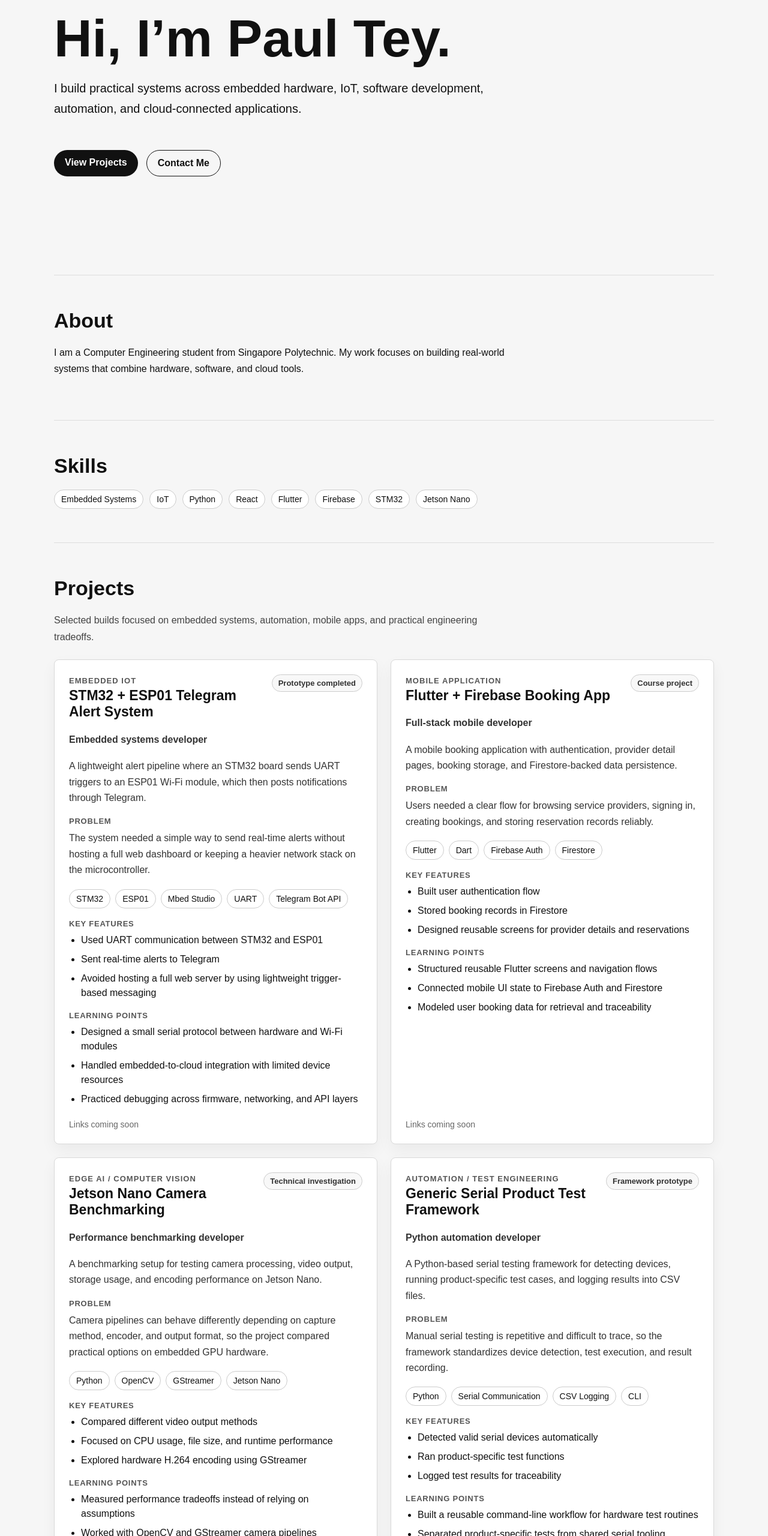
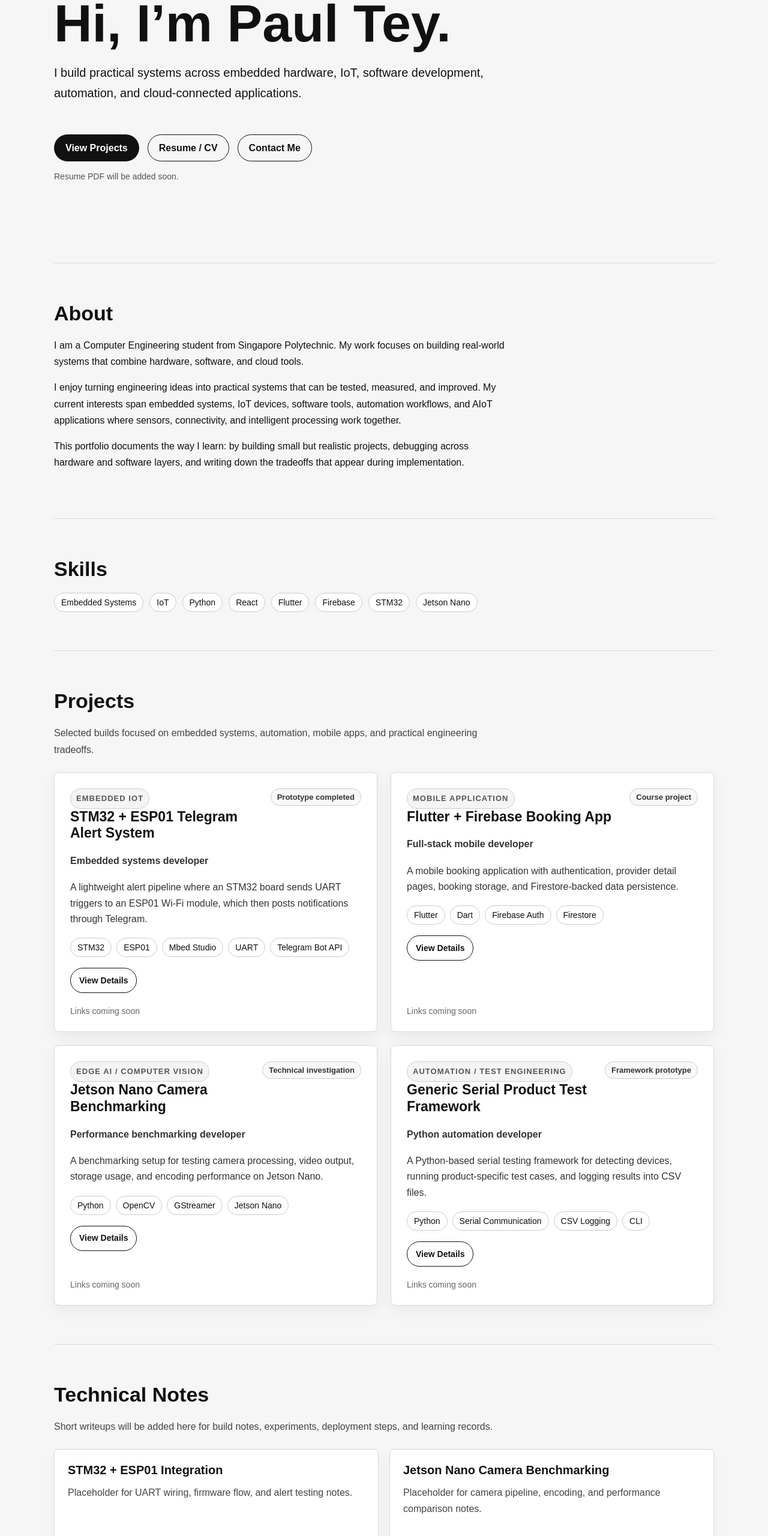
Before and after one commit to Paul-Tey/paultey-portfolio, a React (Vite) app: page / in a window 1280 px wide. Shown: the part 240-2800 px from the top of the page at 60% size. Built offline with nearby package versions, Linux system fonts and the light colour scheme.

Commit message:
Build site v2 portfolio sections

```diff
--- a/src/App.jsx
+++ b/src/App.jsx
@@ -24,10 +24,21 @@ function App() {
               View Projects
             </a>
 
+            <a
+              href="/Paul_Tey_Resume.pdf"
+              className="button secondary-button"
+              target="_blank"
+              rel="noopener noreferrer"
+            >
+              Resume / CV
+            </a>
+
             <a href="#contact" className="button secondary-button">
               Contact Me
             </a>
           </div>
+
+          <p className="resume-note">Resume PDF will be added soon.</p>
         </section>
 
         <section className="section" id="about">
@@ -37,6 +48,20 @@ function App() {
             I am a Computer Engineering student from Singapore Polytechnic. My
             work focuses on building real-world systems that combine hardware,
             software, and cloud tools.
+          </p>
+
+          <p>
+            I enjoy turning engineering ideas into practical systems that can be
+            tested, measured, and improved. My current interests span embedded
+            systems, IoT devices, software tools, automation workflows, and AIoT
+            applications where sensors, connectivity, and intelligent processing
+            work together.
+          </p>
+
+          <p>
+            This portfolio documents the way I learn: by building small but
+            realistic projects, debugging across hardware and software layers,
+            and writing down the tradeoffs that appear during implementation.
           </p>
         </section>
 
@@ -71,6 +96,38 @@ function App() {
           </div>
         </section>
 
+        <section className="section" id="technical-notes">
+          <div className="section-heading">
+            <h2>Technical Notes</h2>
+            <p>
+              Short writeups will be added here for build notes, experiments,
+              deployment steps, and learning records.
+            </p>
+          </div>
+
+          <div className="notes-grid">
+            <article className="note-card">
+              <h3>STM32 + ESP01 Integration</h3>
+              <p>Placeholder for UART wiring, firmware flow, and alert testing notes.</p>
+            </article>
+
+            <article className="note-card">
+              <h3>Jetson Nano Camera Benchmarking</h3>
+              <p>Placeholder for camera pipeline, encoding, and performance comparison notes.</p>
+            </article>
+
+            <article className="note-card">
+              <h3>GitHub + Cloudflare Deployment Workflow</h3>
+              <p>Placeholder for local build, repository, and deployment workflow notes.</p>
+            </article>
+
+            <article className="note-card">
+              <h3>C2000 ePWM Learning Notes</h3>
+              <p>Placeholder for PWM setup, timing concepts, and lab learning notes.</p>
+            </article>
+          </div>
+        </section>
+
         <section className="section" id="contact">
           <h2>Contact</h2>
 
--- a/src/components/ProjectCard.jsx
+++ b/src/components/ProjectCard.jsx
@@ -1,4 +1,7 @@
+import { useState } from "react";
+
 function ProjectCard({ project }) {
+  const [isExpanded, setIsExpanded] = useState(false);
   const hasGithub = Boolean(project.links.github);
   const hasDemo = Boolean(project.links.demo);
   const hasLinks = hasGithub || hasDemo;
@@ -18,15 +21,41 @@ function ProjectCard({ project }) {
 
       <p className="project-summary">{project.summary}</p>
 
+      <div className="tech-stack">
+        {project.techStack.map((technology) => (
+          <span key={technology}>{technology}</span>
+        ))}
+      </div>
+
+      <button
+        className="details-toggle"
+        type="button"
+        aria-expanded={isExpanded}
+        onClick={() => setIsExpanded(!isExpanded)}
+      >
+        {isExpanded ? "Hide Details" : "View Details"}
+      </button>
+
+      {isExpanded && (
+        <div className="expanded-details">
           <div className="project-detail">
             <h4>Problem</h4>
             <p>{project.problem}</p>
           </div>
 
-      <div className="tech-stack">
-        {project.techStack.map((technology) => (
-          <span key={technology}>{technology}</span>
-        ))}
+          <div className="project-detail">
+            <h4>Architecture</h4>
+            <p>{project.architecture}</p>
+          </div>
+
+          <div className="project-detail">
+            <h4>Challenges</h4>
+            <p>{project.challenges}</p>
+          </div>
+
+          <div className="project-detail">
+            <h4>Future improvements</h4>
+            <p>{project.futureImprovements}</p>
           </div>
 
           <div className="project-lists">
@@ -48,6 +77,8 @@ function ProjectCard({ project }) {
               </ul>
             </div>
           </div>
+        </div>
+      )}
 
       <div className="project-links" aria-label={`${project.title} links`}>
         {hasGithub && (
--- a/src/data/projects.js
+++ b/src/data/projects.js
@@ -8,6 +8,12 @@ export const projects = [
       "A lightweight alert pipeline where an STM32 board sends UART triggers to an ESP01 Wi-Fi module, which then posts notifications through Telegram.",
     problem:
       "The system needed a simple way to send real-time alerts without hosting a full web dashboard or keeping a heavier network stack on the microcontroller.",
+    architecture:
+      "STM32 firmware watches for trigger conditions, sends compact UART messages to the ESP01, and the ESP01 handles Wi-Fi access plus the Telegram Bot API request.",
+    challenges:
+      "Keeping the serial messages reliable while debugging across firmware, Wi-Fi configuration, and API response behavior.",
+    futureImprovements:
+      "Add a clearer command format, retry handling, message acknowledgements, and a small configuration flow for Wi-Fi and chat settings.",
     techStack: ["STM32", "ESP01", "Mbed Studio", "UART", "Telegram Bot API"],
     keyFeatures: [
       "Used UART communication between STM32 and ESP01",
@@ -33,6 +39,12 @@ export const projects = [
       "A mobile booking application with authentication, provider detail pages, booking storage, and Firestore-backed data persistence.",
     problem:
       "Users needed a clear flow for browsing service providers, signing in, creating bookings, and storing reservation records reliably.",
+    architecture:
+      "Flutter screens manage the user flow while Firebase Auth handles identity and Firestore stores provider and booking records.",
+    challenges:
+      "Keeping navigation, authenticated state, and Firestore reads understandable while the app grew beyond a single screen.",
+    futureImprovements:
+      "Improve validation, add booking status updates, refine Firestore security rules, and create a cleaner admin workflow.",
     techStack: ["Flutter", "Dart", "Firebase Auth", "Firestore"],
     keyFeatures: [
       "Built user authentication flow",
@@ -58,6 +70,12 @@ export const projects = [
       "A benchmarking setup for testing camera processing, video output, storage usage, and encoding performance on Jetson Nano.",
     problem:
       "Camera pipelines can behave differently depending on capture method, encoder, and output format, so the project compared practical options on embedded GPU hardware.",
+    architecture:
+      "Python scripts run capture and output tests using OpenCV and GStreamer, then compare practical metrics such as runtime, CPU load, and output file size.",
+    challenges:
+      "Understanding how capture backends, encoder choices, and hardware acceleration affected the same camera workload.",
+    futureImprovements:
+      "Automate repeatable benchmark runs, export clearer result tables, and test more camera resolutions and frame rates.",
     techStack: ["Python", "OpenCV", "GStreamer", "Jetson Nano"],
     keyFeatures: [
       "Compared different video output methods",
@@ -83,6 +101,12 @@ export const projects = [
       "A Python-based serial testing framework for detecting devices, running product-specific test cases, and logging results into CSV files.",
     problem:
       "Manual serial testing is repetitive and difficult to trace, so the framework standardizes device detection, test execution, and result recording.",
+    architecture:
+      "A Python CLI detects serial devices, loads product-specific test routines, executes them in a consistent order, and writes structured results to CSV.",
+    challenges:
+      "Designing shared serial tooling that stays reusable while still allowing each product to define its own checks.",
+    futureImprovements:
+      "Add richer reports, configurable test plans, better error recovery, and support for running batches of devices.",
     techStack: ["Python", "Serial Communication", "CSV Logging", "CLI"],
     keyFeatures: [
       "Detected valid serial devices automatically",
--- a/src/index.css
+++ b/src/index.css
@@ -11,6 +11,7 @@ body {
   font-family: Arial, sans-serif;
   background: #f6f6f6;
   color: #111111;
+  font-size: 16px;
 }
 
 a {
@@ -21,7 +22,7 @@ a {
 .navbar {
   width: min(1100px, 92%);
   margin: 0 auto;
-  padding: 18px 0;
+  padding: 16px 0;
   display: flex;
   align-items: center;
   justify-content: space-between;
@@ -48,7 +49,8 @@ a {
 
 .navbar-links a:hover,
 .contact-links a:hover,
-.button:hover {
+.button:hover,
+.details-toggle:hover {
   opacity: 0.75;
 }
 
@@ -58,11 +60,11 @@ main {
 }
 
 .hero {
-  min-height: 80vh;
+  min-height: 78vh;
   display: flex;
   flex-direction: column;
   justify-content: center;
-  padding: 80px 0;
+  padding: 84px 0 72px;
 }
 
 .eyebrow {
@@ -118,9 +120,13 @@ p {
 
 .button {
   display: inline-block;
+  min-height: 44px;
   border-radius: 999px;
   padding: 12px 18px;
+  border: 1px solid transparent;
   font-weight: bold;
+  line-height: 1.2;
+  transition: opacity 160ms ease, transform 160ms ease;
 }
 
 .primary-button {
@@ -133,8 +139,14 @@ p {
   color: #111111;
 }
 
+.resume-note {
+  margin: 14px 0 0;
+  color: #555555;
+  font-size: 14px;
+}
+
 .section {
-  padding: 56px 0;
+  padding: 64px 0;
   border-top: 1px solid #dddddd;
 }
 
@@ -172,7 +184,7 @@ p {
   background: #ffffff;
   border: 1px solid #d9d9d9;
   border-radius: 8px;
-  padding: 24px;
+  padding: 26px;
   box-shadow: 0 10px 24px rgba(17, 17, 17, 0.05);
   display: flex;
   flex-direction: column;
@@ -192,6 +204,11 @@ p {
 
 .project-category {
   margin: 0 0 8px;
+  display: inline-block;
+  border: 1px solid #cfcfcf;
+  border-radius: 999px;
+  padding: 5px 9px;
+  background: #f4f4f4;
   font-size: 13px;
   font-weight: bold;
   letter-spacing: 0.08em;
@@ -232,6 +249,28 @@ p {
   display: grid;
   grid-template-columns: 1fr;
   gap: 18px;
+}
+
+.details-toggle {
+  align-self: flex-start;
+  min-height: 42px;
+  border: 1px solid #111111;
+  border-radius: 999px;
+  padding: 10px 14px;
+  background: #ffffff;
+  color: #111111;
+  cursor: pointer;
+  font: inherit;
+  font-size: 14px;
+  font-weight: bold;
+  line-height: 1.2;
+}
+
+.expanded-details {
+  display: grid;
+  gap: 18px;
+  border-top: 1px solid #e3e3e3;
+  padding-top: 18px;
 }
 
 .project-card ul {
@@ -287,6 +326,31 @@ p {
   font-weight: bold;
 }
 
+.notes-grid {
+  display: grid;
+  grid-template-columns: repeat(2, 1fr);
+  gap: 18px;
+}
+
+.note-card {
+  min-height: 170px;
+  background: #ffffff;
+  border: 1px solid #d9d9d9;
+  border-radius: 8px;
+  padding: 22px;
+  box-shadow: 0 10px 24px rgba(17, 17, 17, 0.04);
+}
+
+.note-card h3 {
+  margin-bottom: 12px;
+  font-size: 20px;
+}
+
+.note-card p {
+  margin: 0;
+  color: #444444;
+}
+
 @media (max-width: 800px) {
   .navbar {
     align-items: flex-start;
@@ -297,14 +361,29 @@ p {
     width: 100%;
     flex-wrap: wrap;
     gap: 12px;
+    font-size: 14px;
   }
 
   .hero {
     min-height: auto;
-    padding: 64px 0;
+    padding: 56px 0;
   }
 
-  .project-grid {
+  h1 {
+    font-size: 44px;
+    line-height: 1;
+  }
+
+  h2 {
+    font-size: 30px;
+  }
+
+  .section {
+    padding: 48px 0;
+  }
+
+  .project-grid,
+  .notes-grid {
     grid-template-columns: 1fr;
   }
 
@@ -323,4 +402,17 @@ p {
   .hero-description {
     font-size: 18px;
   }
+
+  .hero-actions,
+  .contact-links {
+    gap: 10px;
+  }
+
+  .button,
+  .contact-links a,
+  .project-links a,
+  .details-toggle {
+    width: 100%;
+    text-align: center;
+  }
 }
```
Lines whose indentation alone changed are shown as unchanged.
